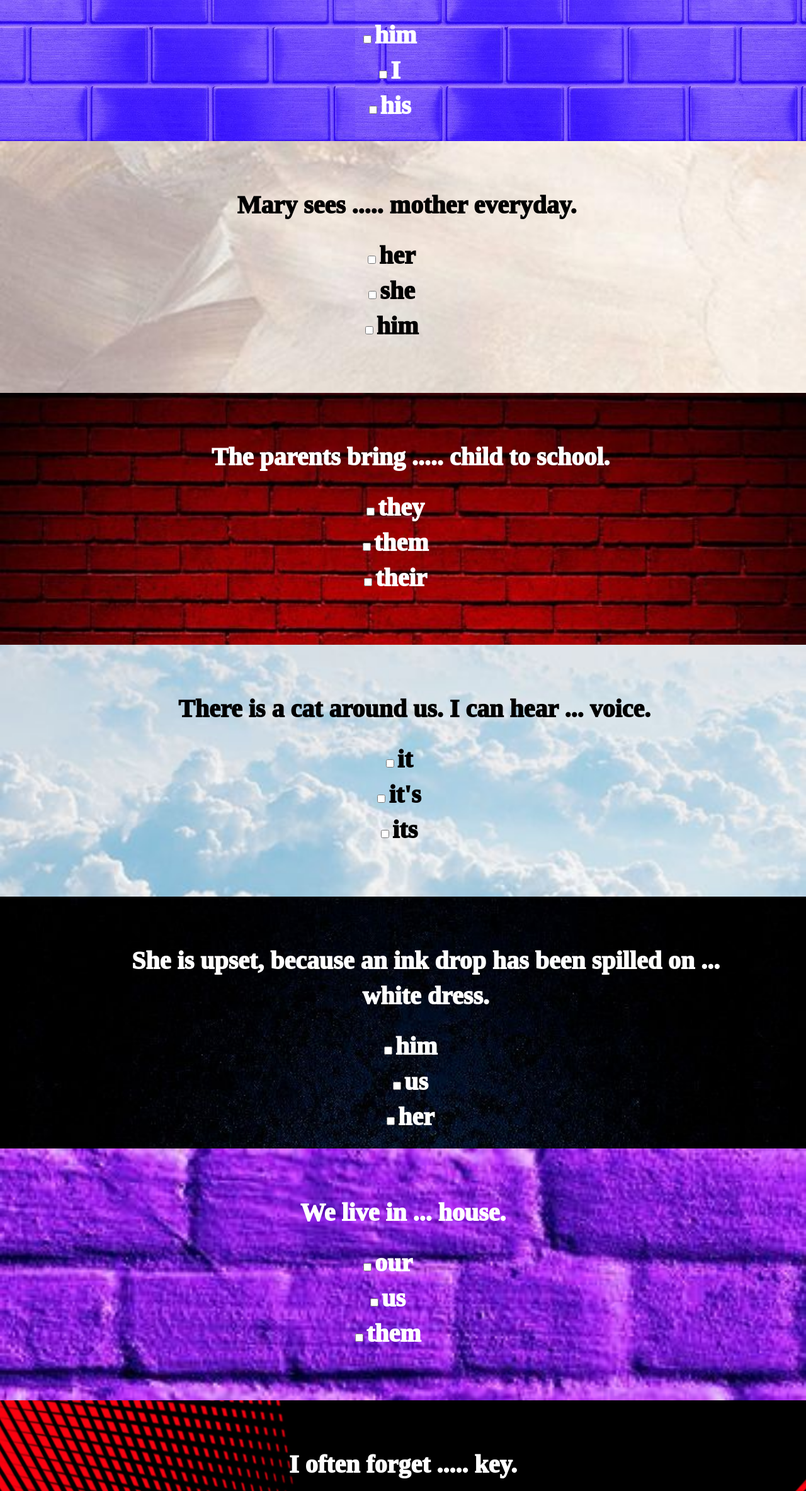
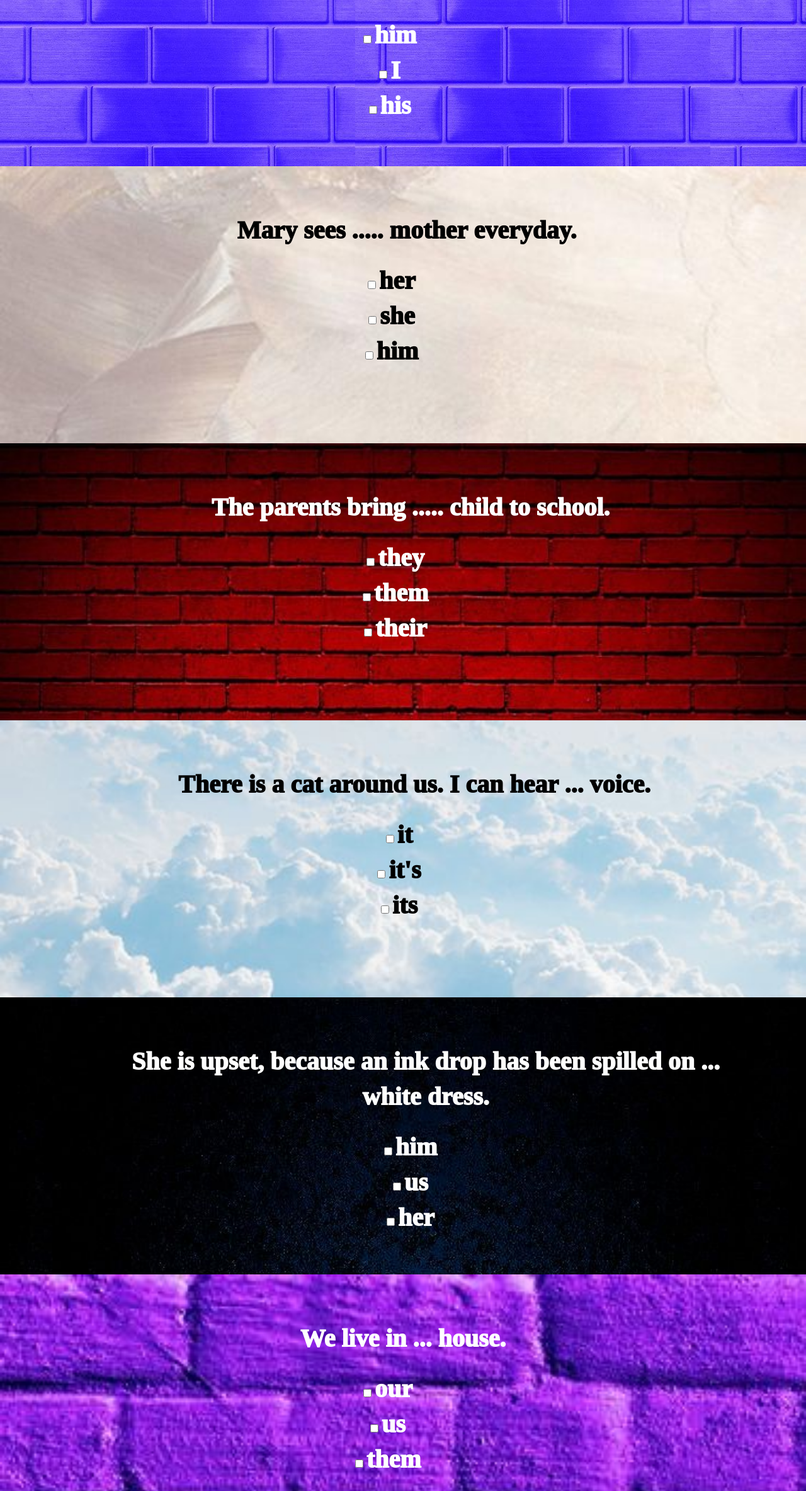
Before and after one commit to seyedghavam-hashemi/possessive-adjectives-1, a plain HTML site: page index1.html in a window 1280 px wide. Shown: the part 432-2800 px from the top of the page at 63% size. Drawn offline with nearby package versions, Linux system fonts and the light colour scheme; a small style sheet from the web is missing; a web font is replaced by a local one.

Commit message:
Add files via upload

```diff
--- a/css/style-parrallax-1.css
+++ b/css/style-parrallax-1.css
@@ -26,7 +26,7 @@
 .bg-qu-1{
     background-image: url('../img/bg-1-1.jpg');
     min-height: 100%;
-    height: 50vh;
+    height: 55vh;
     margin-bottom: 0vh;
     text-align: center;
 
@@ -58,7 +58,7 @@
     background-repeat: no-repeat;
     background-size: cover;
     min-height: 100%;
-    height: 50vh;
+    height: 55vh;
     margin-bottom: 0vh;
     text-align: center;
 
@@ -84,7 +84,7 @@
     background-repeat: no-repeat;
     background-size: cover;
     min-height: 100%;
-    height: 50vh;
+    height: 55vh;
     margin-bottom: 0vh;
     text-align: center;
 
@@ -106,7 +106,7 @@
     background-repeat: no-repeat;
     background-size: cover;
     min-height: 100%;
-    height: 50vh;
+    height: 55vh;
     margin-bottom: 0vh;
     text-align: center;
 
@@ -127,7 +127,7 @@
     background-repeat: no-repeat;
     background-size: cover;
     min-height: 100%;
-    height: 50vh;
+    height: 55vh;
     margin-bottom: 0vh;
     text-align: center;
 
@@ -149,7 +149,7 @@
     background-repeat: no-repeat;
     background-size: cover;
     min-height: 100%;
-    height: 50vh;
+    height: 55vh;
     margin-bottom: 0vh;
     text-align: center;
 
@@ -171,7 +171,7 @@
     background-repeat: no-repeat;
     background-size: cover;
     min-height: 100%;
-    height: 50vh;
+    height: 55vh;
     margin-bottom: 0vh;
     text-align: center;
 
@@ -192,7 +192,7 @@
     background-repeat: no-repeat;
     background-size: cover;
     min-height: 100%;
-    height: 50vh;
+    height: 55vh;
     margin-bottom: 0vh;
     text-align: center;
 
--- a/css/style-parrallax-2.css
+++ b/css/style-parrallax-2.css
@@ -34,7 +34,7 @@
 .bg-qu-1{
     /*background-image: url('../img/bg-1-1.jpg');*/
     min-height: 100%;
-    height: 50vh;
+    height: 55vh;
     margin-bottom: 0vh;
     text-align: center;
 
@@ -66,7 +66,7 @@
     background-repeat: no-repeat;
     background-size: cover;
     min-height: 100%;
-    height: 50vh;
+    height: 55vh;
     margin-bottom: 0vh;
     text-align: center;
 
@@ -92,7 +92,7 @@
     background-repeat: no-repeat;
     background-size: cover;
     min-height: 100%;
-    height: 50vh;
+    height: 55vh;
     margin-bottom: 0vh;
     text-align: center;
 
@@ -114,7 +114,7 @@
     background-repeat: no-repeat;
     background-size: cover;
     min-height: 100%;
-    height: 50vh;
+    height: 55vh;
     margin-bottom: 0vh;
     text-align: center;
 
@@ -135,7 +135,7 @@
     background-repeat: no-repeat;
     background-size: cover;
     min-height: 100%;
-    height: 50vh;
+    height: 55vh;
     margin-bottom: 0vh;
     text-align: center;
 
@@ -157,7 +157,7 @@
     background-repeat: no-repeat;
     background-size: cover;
     min-height: 100%;
-    height: 50vh;
+    height: 55vh;
     margin-bottom: 0vh;
     text-align: center;
 
@@ -179,7 +179,7 @@
     background-repeat: no-repeat;
     background-size: cover;
     min-height: 100%;
-    height: 50vh;
+    height: 55vh;
     margin-bottom: 0vh;
     text-align: center;
 
--- a/css/style-parrallax-3.css
+++ b/css/style-parrallax-3.css
@@ -34,7 +34,7 @@
 .bg-qu-1{
     /*background-image: url('../img/bg-1-1.jpg');*/
     min-height: 100%;
-    height: 50vh;
+    height: 55vh;
     margin-bottom: 0vh;
     text-align: center;
 
@@ -66,7 +66,7 @@
     background-repeat: no-repeat;
     background-size: cover;
     min-height: 100%;
-    height: 50vh;
+    height: 55vh;
     margin-bottom: 0vh;
     text-align: center;
 
@@ -92,7 +92,7 @@
     background-repeat: no-repeat;
     background-size: cover;
     min-height: 100%;
-    height: 50vh;
+    height: 55vh;
     margin-bottom: 0vh;
     text-align: center;
 
@@ -114,7 +114,7 @@
     background-repeat: no-repeat;
     background-size: cover;
     min-height: 100%;
-    height: 50vh;
+    height: 55vh;
     margin-bottom: 0vh;
     text-align: center;
 
@@ -135,7 +135,7 @@
     background-repeat: no-repeat;
     background-size: cover;
     min-height: 100%;
-    height: 50vh;
+    height: 55vh;
     margin-bottom: 0vh;
     text-align: center;
 
@@ -157,7 +157,7 @@
     background-repeat: no-repeat;
     background-size: cover;
     min-height: 100%;
-    height: 50vh;
+    height: 55vh;
     margin-bottom: 0vh;
     text-align: center;
 
@@ -179,7 +179,7 @@
     background-repeat: no-repeat;
     background-size: cover;
     min-height: 100%;
-    height: 50vh;
+    height: 55vh;
     margin-bottom: 0vh;
     text-align: center;
 
```
